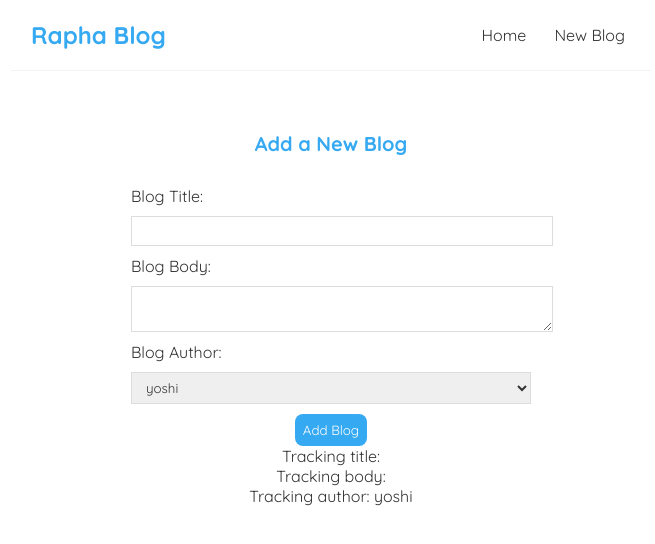
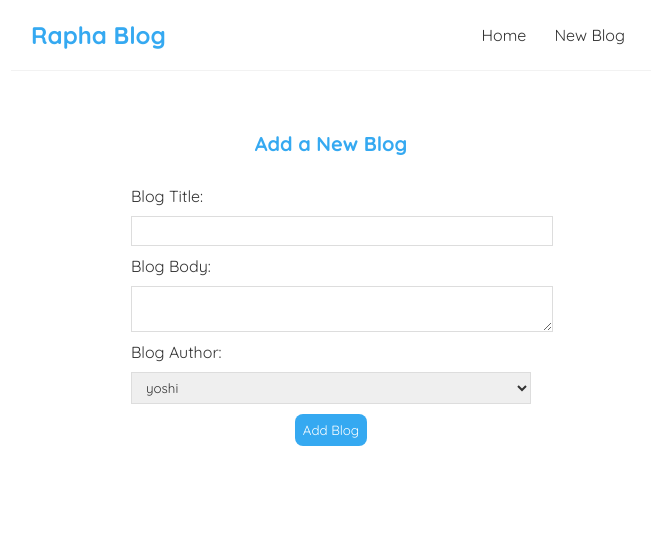
Before and after one commit to phael90/blog-app, a React (Create React App) app: page /create in a window 1280 px wide. Shown: the top 544 px of the page, without its empty margins (309-964 px from the left). Built offline with nearby package versions, Linux system fonts and the light colour scheme.

Commit message:
feat: add POST request to a form

```diff
--- a/src/Routes/Create/Create.js
+++ b/src/Routes/Create/Create.js
@@ -1,13 +1,27 @@
 import React, { useState } from 'react';
+import { useHistory } from 'react-router-dom';
 
 const Create = () => {
   const [title, setTitle] = useState('');
   const [body, setBody] = useState('');
   const [author, setAuthor] = useState('yoshi');
+  const [isLoading, setIsLoading] = useState(false);
+  const history = useHistory();
 
  const handleSubmit = (e) => {
    e.preventDefault();
    const blog = { title, body, author }
+   setIsLoading(true);
+
+   fetch('http://localhost:8000/blogs', {
+      method: 'POST',
+      headers: { "Content-Type": "application/json" },
+      body: JSON.stringify(blog)
+   }).then(() => {
+      console.log('new blog aded');
+      setIsLoading(false);
+      history.push('/');
+   })
   }
 
   return (
@@ -35,10 +49,9 @@ const Create = () => {
          <option value="mario">mario</option>
          <option value="yoshi">yoshi</option>
       </select>
-      <button>Add Blog</button>
-      <p>Tracking title:  {title}</p>
-      <p>Tracking body:  {body}</p>
-      <p>Tracking author:  {author}</p>
+      { !isLoading && <button>Add Blog</button> }
+      { isLoading && <button disabled>Adding new blog...</button> }
+
     </form>
  </div>
 )};
```
